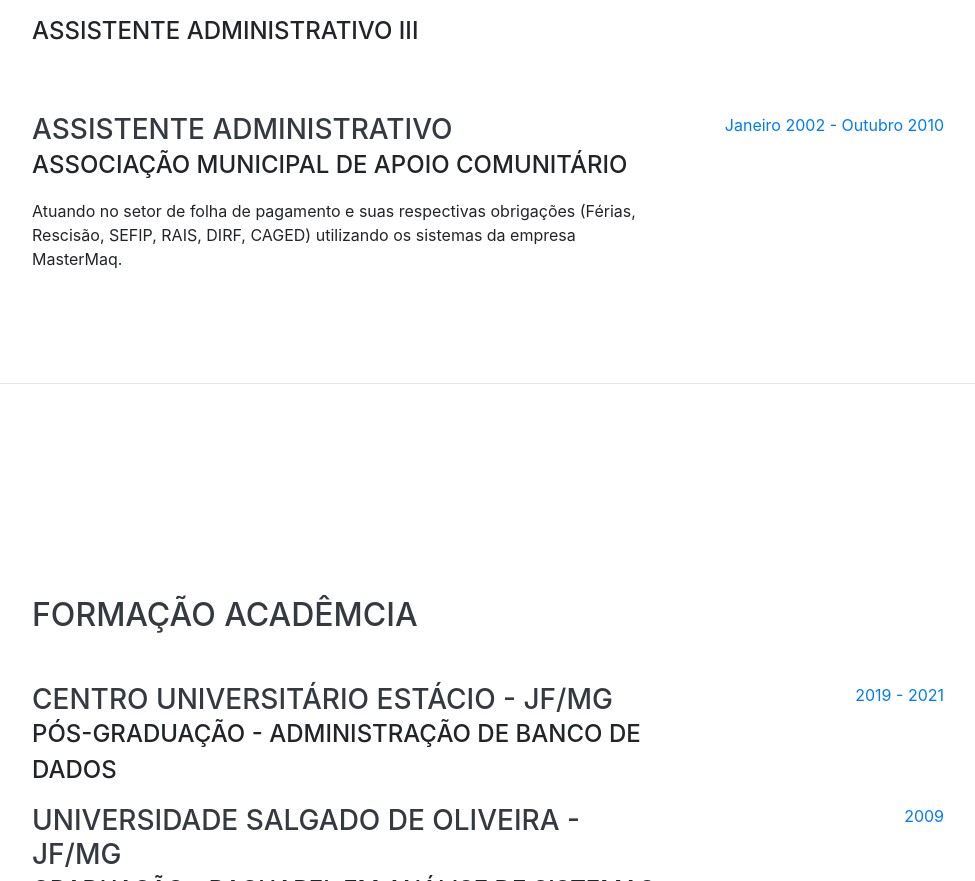
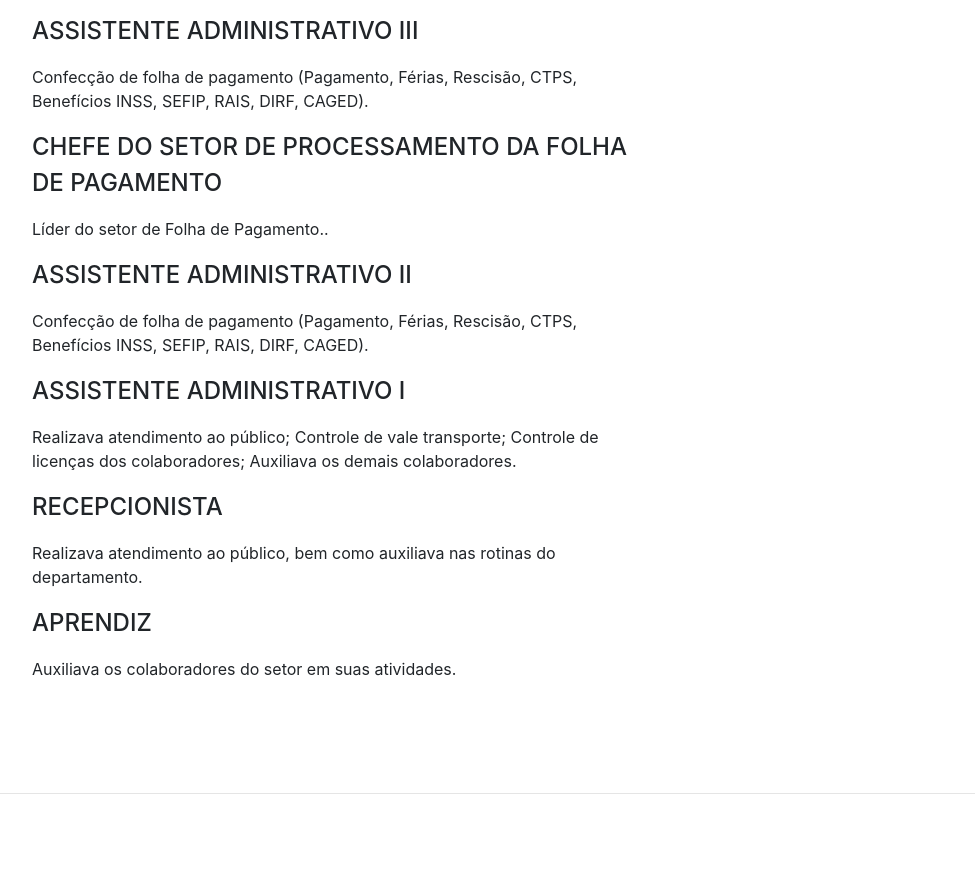
Before and after one commit to jpaalmeida/jpaalmeida.github.io, a website with bundled scripts: page index.html in a window 1280 px wide. Shown: the part 1834-2715 px from the top of the page, without its empty margins (288-1263 px from the left). Built offline with nearby package versions, Linux system fonts and the light colour scheme; a web font is replaced by a local one.

Commit message:
Commit update jobs

```diff
--- a/index.html
+++ b/index.html
@@ -118,6 +118,7 @@
         <div class="resume-item d-flex flex-column flex-md-row justify-content-between mb-5">
           <div class="resume-content">
             <h3 class="mb-0">Associação Municipal de Apoio Comunitário</h3>
+
             <div class="subheading mb-3">Analista de Sistemas</div>
             <p>Atuando no atendimento às demandas de empresa do ramo da assistência social, interagindo com colaboradores, bem como, gestão e equipe de desenvolvimento.</p>
             <p>
@@ -130,21 +131,31 @@
                 <li>Sistemas Gerenciadores de Banco de Dados: MYSQL, PostgreSQL e MSSQL.</li>
               </ul>
             </p>
+
             <div class="subheading mb-3">Assistente Administrativo III</div>
+            <p>Confecção de folha de pagamento (Pagamento, Férias, Rescisão, CTPS, Benefícios INSS, SEFIP, RAIS, DIRF, CAGED).</p>
+
+            <div class="subheading mb-3">Chefe do Setor de Processamento da Folha de Pagamento</div>
+            <p>Líder do setor de Folha de Pagamento..</p>
+
+            <div class="subheading mb-3">Assistente Administrativo II</div>
+            <p>Confecção de folha de pagamento (Pagamento, Férias, Rescisão, CTPS, Benefícios INSS, SEFIP, RAIS, DIRF, CAGED).</p>
+
+            <div class="subheading mb-3">Assistente Administrativo I</div>
+            <p>Realizava atendimento ao público;
+              Controle de vale transporte;
+              Controle de licenças dos colaboradores;
+              Auxiliava os demais colaboradores.</p>
+
+            <div class="subheading mb-3">Recepcionista</div>
+            <p>Realizava atendimento ao público, bem como auxiliava nas rotinas do departamento.</p>
+
+            <div class="subheading mb-3">Aprendiz</div>
+            <p>Auxiliava os colaboradores do setor em suas atividades.</p>
+
           </div>
           <div class="resume-date text-md-right">
-            <span class="text-primary">Outubro 2010 - Janeiro 2020</span>
-          </div>
-        </div>
-
-        <div class="resume-item d-flex flex-column flex-md-row justify-content-between mb-5">
-          <div class="resume-content">
-            <h3 class="mb-0">Assistente Administrativo</h3>
-            <div class="subheading mb-3">Associação Municipal de Apoio Comunitário</div>
-            <p>Atuando no setor de folha de pagamento e suas respectivas obrigações (Férias, Rescisão, SEFIP, RAIS, DIRF, CAGED) utilizando os sistemas da empresa MasterMaq.</p>
-          </div>
-          <div class="resume-date text-md-right">
-            <span class="text-primary">Janeiro 2002 - Outubro 2010</span>
+            <span class="text-primary">Abril 2001 - Janeiro 2020</span>
           </div>
         </div>
       </div>
```
